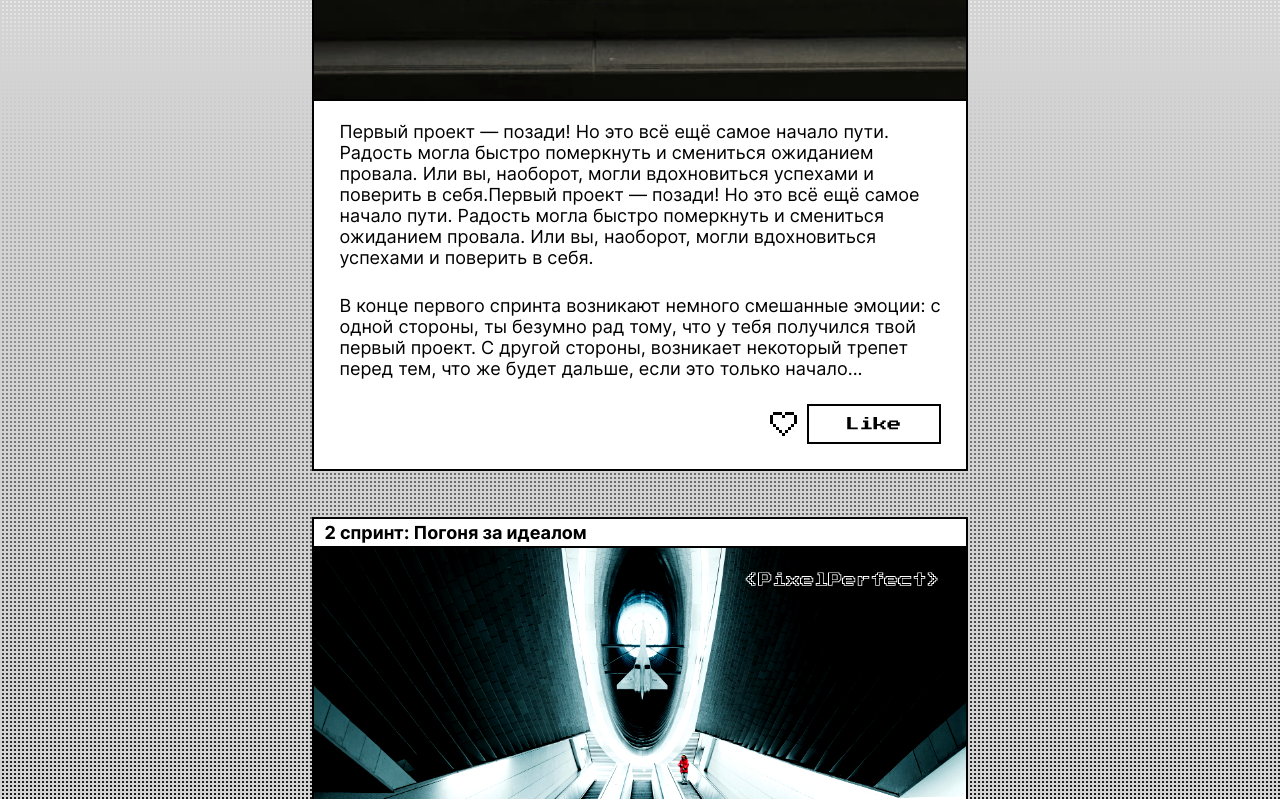
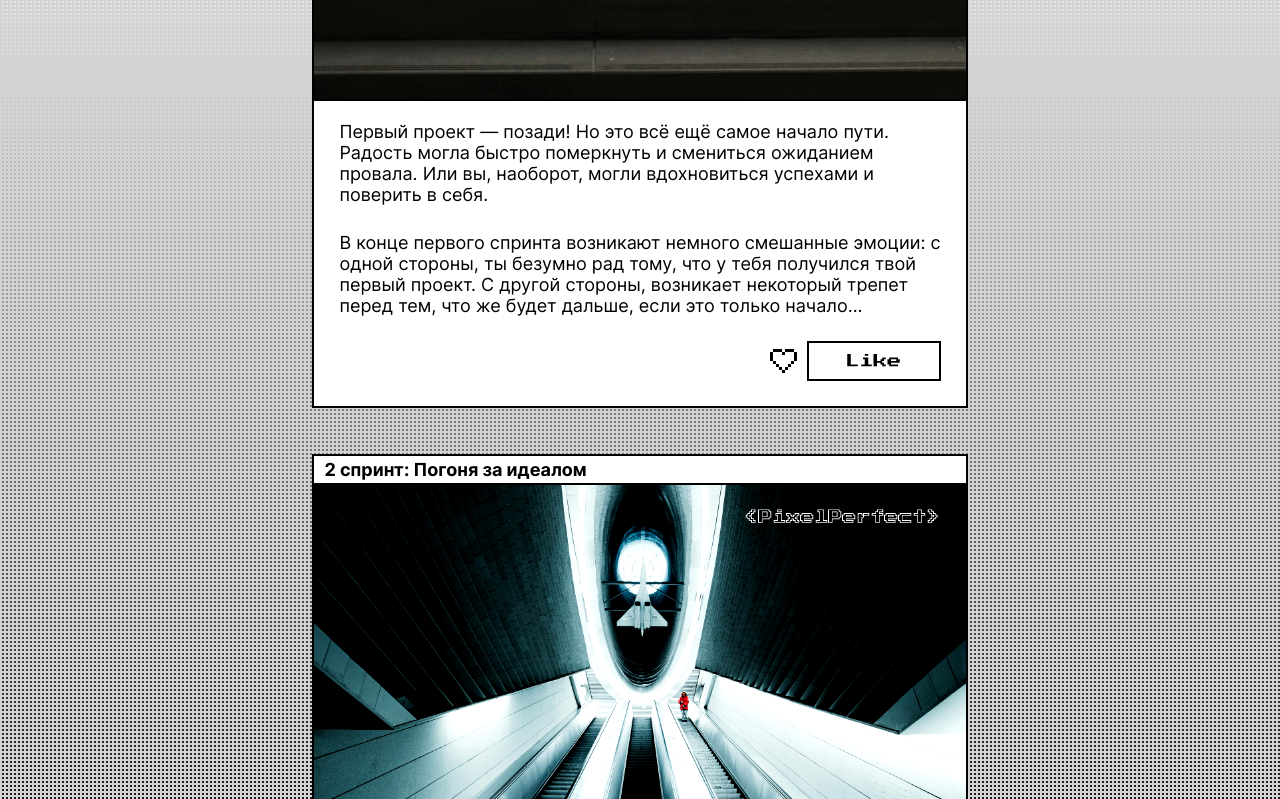
Before and after one commit to Viktor-Bolotin/zakrivayuschiy-teg-f, a plain HTML site: page index.html in a window 1280 px wide. Shown: the part 3201-4000 px from the top of the page. Drawn offline with Linux system fonts and the light colour scheme.

Commit message:
Итоговые правки

```diff
--- a/index.html
+++ b/index.html
@@ -104,7 +104,7 @@
           <p class="card__label">&lt;mistake?&gt;</p>
         </div>
         <div class="card__text-container">
-          <p class="card__text">Первый проект — позади! Но это всё ещё самое начало пути. Радость могла быстро померкнуть и смениться ожиданием провала. Или вы, наоборот, могли вдохновиться успехами и поверить в себя.Первый проект — позади! Но это всё ещё самое начало пути. Радость могла быстро померкнуть и смениться ожиданием провала. Или вы, наоборот, могли вдохновиться успехами и поверить в себя.</p>
+          <p class="card__text">Первый проект — позади! Но это всё ещё самое начало пути. Радость могла быстро померкнуть и смениться ожиданием провала. Или вы, наоборот, могли вдохновиться успехами и поверить в себя.</p>
           <p class="card__text">В конце первого спринта возникают немного смешанные эмоции: с одной стороны, ты безумно рад тому, что у тебя получился твой первый проект. С другой стороны, возникает некоторый трепет перед тем, что же будет дальше, если это только начало...</p>
         </div>
         <div class="card__reaction">
--- a/styles/style.css
+++ b/styles/style.css
@@ -132,7 +132,6 @@
   text-align: left;
 }
 
-/* Если я всё правильно понял, то нужно использовать font-variation-settings для настройки вариативного шрифта так */
 .card__title {
   font-weight: var(--subtitle-weight);
   font-variation-settings: "wght" var(--subtitle-weight);
@@ -204,7 +203,6 @@
   filter: brightness(75%);
 }
 
-/* Если я всё правильно понял, то нужно использовать font-variation-settings для настройки вариативного шрифта так */
 .card__text-container {
   display: flex;
   flex-direction: column;
```
